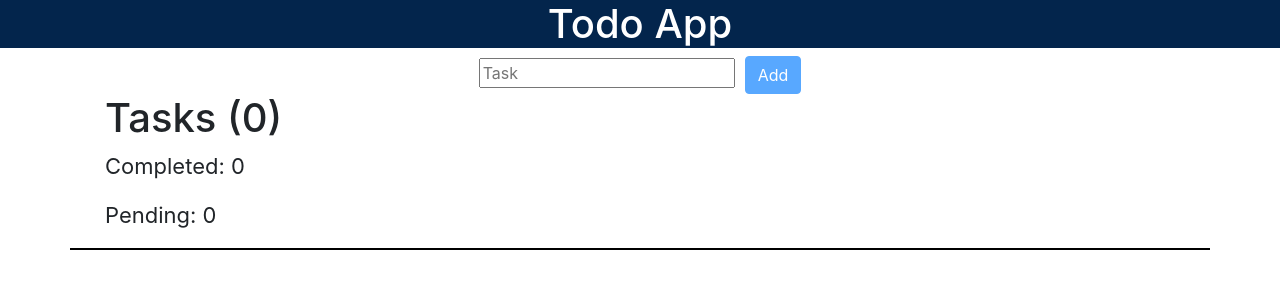
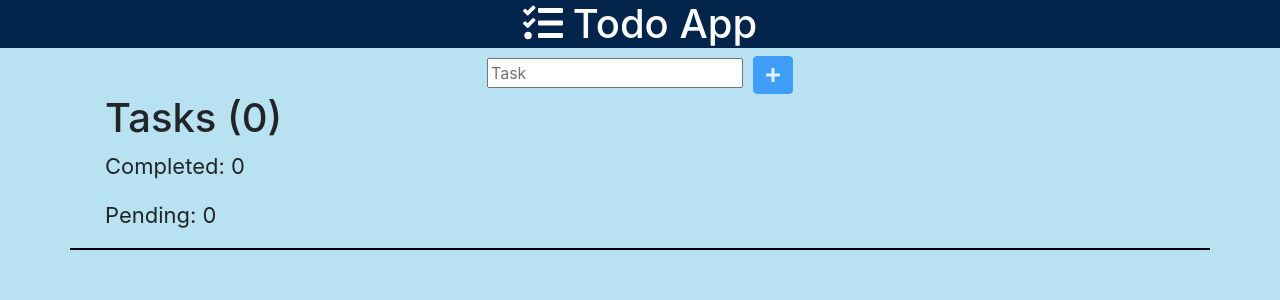
Before and after one commit to mithilanm/TodoApp, an Angular app: page / in a window 1280 px wide. Shown: the top 300 px of the page. Built offline with nearby package versions, Linux system fonts and the light colour scheme.

Commit message:
Fixed update bug, delete bug, count bug, ux changes

```diff
--- a/src/app/app.component.css
+++ b/src/app/app.component.css
@@ -24,3 +24,7 @@
 .row {
   border-bottom: solid black 2px;
 }
+
+.taskIcon {
+  margin-right: 10px;
+}
--- a/src/app/app.component.html
+++ b/src/app/app.component.html
@@ -1,11 +1,12 @@
 <div class="text-center">
     <div class="header">
-        <h1>Todo App</h1>
+        <h1><fa-icon [icon]="faTasks" class="taskIcon"></fa-icon>Todo App</h1>
     </div>
         <form [formGroup]="taskForm" (ngSubmit)="onSubmit()">
-            <input type="text" [(ngModel)]="textName" required placeholder="Task" formControlName="task" #task>
-            <button class="btn btn-primary" type="submit" [disabled]="!taskForm.valid">{{editMode?'Update':'Add'}}</button>
-            <button class="btn btn-danger" type="button" *ngIf="editMode" (click)='onDelete()'>Delete</button>
+            <input type="text" required placeholder="Task" formControlName="task" #task>
+            <button class="btn btn-primary" type="submit" [disabled]="!taskForm.valid">
+                <fa-icon [icon]="faPlus"></fa-icon>
+            </button>
         </form>
 </div>
 <div class="container">
@@ -17,14 +18,16 @@
         <div class="form-check">
             <input class="form-check-input" type="checkbox" value={{item.task}} id="flexCheckDefault" (click)="checked(i)">
             <label class="form-check-label" for={{item.task}}>
-                <a (click)="onEdit(item, i)" *ngIf="!editMode">{{item.task}}</a>
-                <input type="text" [(ngModel)]="textName" *ngIf="editMode">
-                <button class="btn btn-success" *ngIf="textName == item.task">
-                    <fa-icon [icon]="faPen"></fa-icon>
-                </button>
-                <button class="btn btn-danger" *ngIf="textName == item.task" (click)="onDelete()">
-                    <fa-icon [icon]="faTrash"></fa-icon>
-                </button>
+                <a (click)="onEdit(item, i)"  *ngIf="textIndex!=i">{{item.task}}</a>
+                <form [formGroup]="editTaskForm" (ngSubmit)="onSubmit()" *ngIf="textIndex == i  && editMode">
+                    <input type="text" [(ngModel)]="textName" formControlName="task" #task >
+                    <button class="btn btn-success" type="submit">
+                        <fa-icon [icon]="faPen"></fa-icon>
+                    </button>
+                    <button class="btn btn-danger" (click)="onDelete()">
+                        <fa-icon [icon]="faTrash"></fa-icon>
+                    </button>
+                </form>
             </label>
         </div>
     </div>
--- a/src/app/app.component.ts
+++ b/src/app/app.component.ts
@@ -2,7 +2,7 @@ import { Component } from '@angular/core';
 import { FormControl, FormGroup, Validators } from '@angular/forms';
 import { Task } from './task.model';
 import { TaskService } from './task.service';
-import { faCoffee, faPen, faTrash } from '@fortawesome/free-solid-svg-icons';
+import { faCoffee, faPen, faPlus, faTasks, faTrash } from '@fortawesome/free-solid-svg-icons';
 
 
 @Component({
@@ -13,14 +13,18 @@ import { faCoffee, faPen, faTrash } from '@fortawesome/free-solid-svg-icons';
 export class AppComponent {
   title = 'Todo App';
   textName: string;
-  textIndex: number;
+  textIndex: number = -1;
   taskForm: FormGroup;
+  editTaskForm: FormGroup;
   shownTasks: Task[];
   editMode = false;
   numOfTasks = 0;
   numOfCompleted = 0;
+
   faTrash = faTrash;
   faPen = faPen;
+  faPlus = faPlus;
+  faTasks = faTasks;
 
   constructor(private taskService: TaskService){}
 
@@ -38,8 +42,9 @@ export class AppComponent {
 
   onSubmit(){
     if(this.editMode){
-      this.taskService.updateTask(this.taskForm.value, this.textIndex);
+      this.taskService.updateTask(this.editTaskForm.value, this.textIndex);
       this.editMode = false;
+      this.textIndex = -1;
     } else {
       this.taskService.addTask(this.taskForm.value);
       this.numOfTasks++;
@@ -54,9 +59,11 @@ export class AppComponent {
   }
 
   onDelete(){
+    this.taskService.getTaskStatus(this.textIndex)?this.numOfCompleted--:null;
     this.taskService.deleteTask(this.textIndex);
     this.numOfTasks--;
     this.editMode = false;
+    this.textIndex = -1;
     this.taskForm.reset();
   }
 
@@ -67,10 +74,15 @@ export class AppComponent {
 
   private initForm(){
     let taskName = '';
+    let editTaskName = '';
 
     this.taskForm = new FormGroup({
       'task': new FormControl(taskName, Validators.required)
     })
+
+    this.editTaskForm = new FormGroup({
+      'task': new FormControl(editTaskName, Validators.required)
+    })
   }
 
 }
--- a/src/styles.css
+++ b/src/styles.css
@@ -1,2 +1,12 @@
 /* You can add global styles to this file, and also import other style files */
 @import "~bootstrap/dist/css/bootstrap.min.css";
+
+html {
+  background-color: #b8e2f2;
+  height: 100vh;
+  margin: auto 0;
+}
+
+body {
+  background-color: transparent;
+}
```
